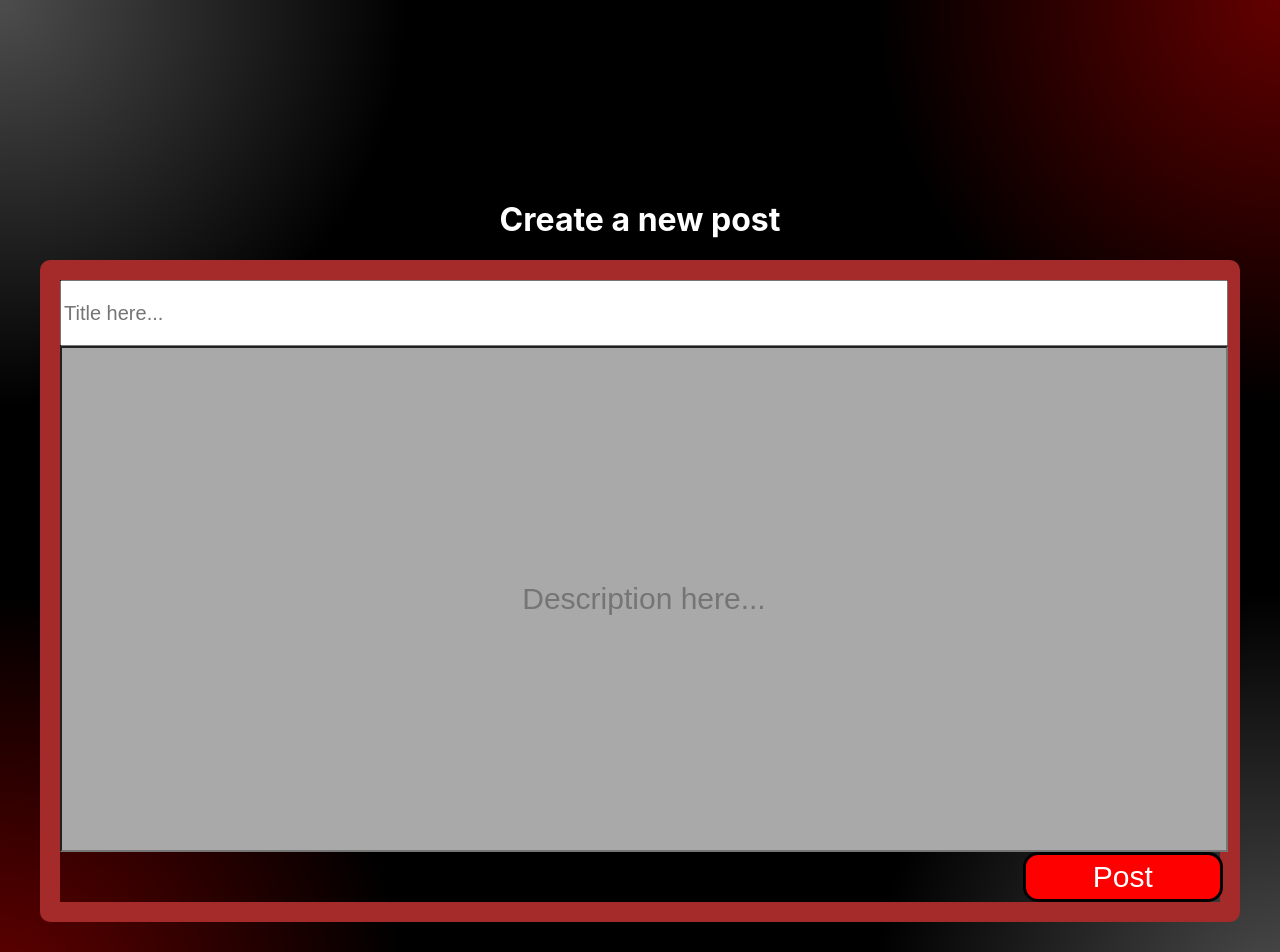
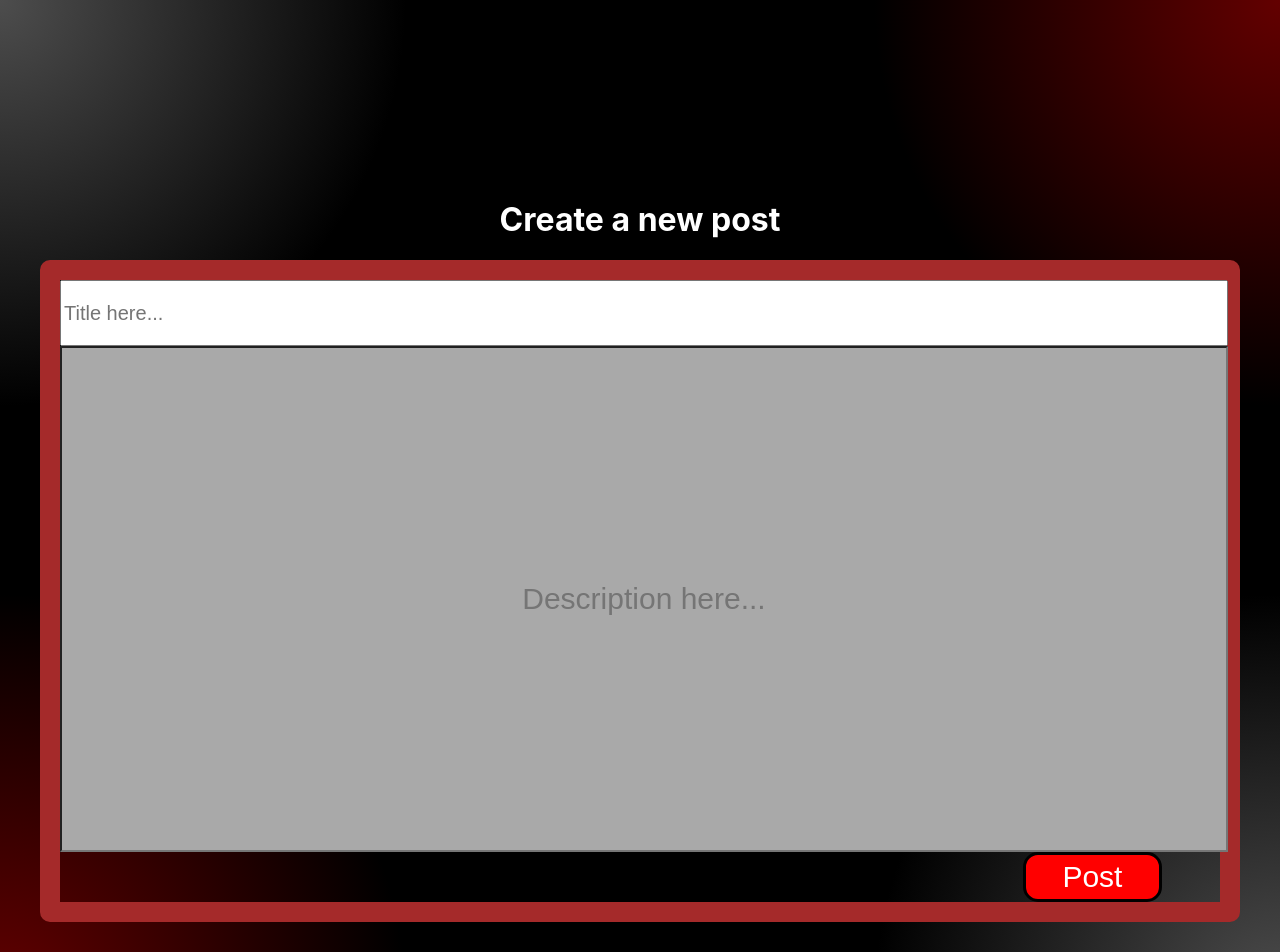
Before and after one commit to Cole-Wright4195/askuga, a Next.js app: page /post in a window 1280 px wide. Shown: the top 952 px of the page. Built offline with nearby package versions, Linux system fonts and the light colour scheme.

Commit message:
Update CreatePost.module.css

```diff
--- a/src/components/CreatePost/CreatePost.module.css
+++ b/src/components/CreatePost/CreatePost.module.css
@@ -57,10 +57,11 @@
    display:block;
    margin-left: auto;
    margin-right: auto; */
+   justify-content: center;
    font-size: 30px;
    margin-left: 83%;
    /*margin-top: 15px; */
-   width:200px;
+   width:12%;
    height: 50px;
    background-color:red;
    color:white;
```
